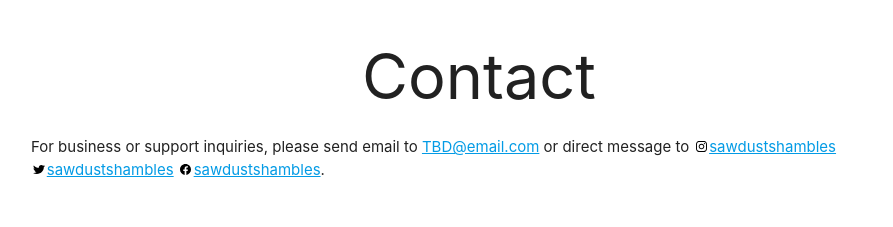
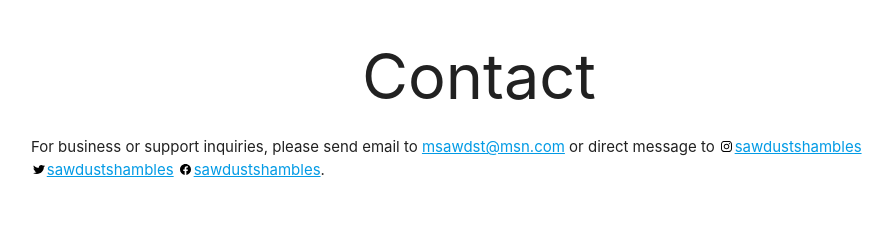
Before and after one commit to f1vlad/sawdustshambles.com, a website: page dist/index.html in a window 1280 px wide. Shown: the part 2400-2627 px from the top of the page, without its empty margins (161-1054 px from the left). Drawn offline with nearby package versions, Linux system fonts and the light colour scheme.

Commit message:
Add email address

```diff
--- a/dist/index.html
+++ b/dist/index.html
@@ -15,7 +15,7 @@
     <title>Saw Dust Shambles — constructing custom structures</title>
     <meta name="Description" content="Saw Dust Shambles specializes in constructing custom structures, with more than 30 years experience">
       <meta name="Keywords" content="Saw dust, timber, wood, framing, northwoods, cottage, cottages, cabin, saw mill, homes, upcountry, post, beam, camp, camps, house, frames, framing, custom, building, mills, raft, rafter, girder, grove, plank, pole, log, construction, fabricate, fabrication, mold, assembly, manufacture, chalet, lodge, shack">
-    <meta name="email" content="">
+    <meta name="email" content="msawdst@msn.com">
     <meta name="subject" content="Construction">
       <meta name="Classification" content="Saw dust, timber, wood, framing, northwoods, cottage, cottages, cabin, saw mill, homes, upcountry, post, beam, camp, camps, house, frames, framing, custom, building, mills, raft, rafter, girder, grove, plank, pole, log, construction, fabricate, fabrication, mold, assembly, manufacture, chalet, lodge, shack">
     <meta name="Language" content="English">
@@ -96,7 +96,7 @@
           </h1>
           <p>
               For business or support inquiries, please send email to <a
-                  href="mailto:TBD@email.com">TBD@email.com</a> or direct message to <a
+                  href="mailto:msawdst@msn.com">msawdst@msn.com</a> or direct message to <a
                   href="https://www.instagram.com/sawdustshambles"><img src="img/instagram.svg" class="instagram-icon"
                       alt="Instagram badge">sawdustshambles</a> <a href="https://twitter.com/sawdustshambles"><img
                       src="img/twitter.svg" class="twitter-icon" alt="Twitter badge">sawdustshambles</a> <a href="https://business.facebook.com/metalslive-106403740887313"><img
```
